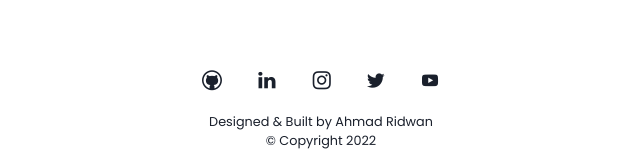
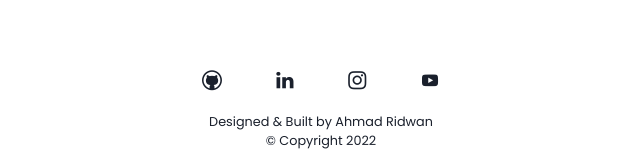
Before and after one commit to pujakesuma/personal-web, a Nuxt app: page / in a window 1280 px wide. Shown: the part 3125-3285 px from the top of the page, without its empty margins (319-959 px from the left). Built offline with nearby package versions, Linux system fonts and the light colour scheme.

Commit message:
fix(socmed): remove twitter

```diff
--- a/components/Footer.vue
+++ b/components/Footer.vue
@@ -45,11 +45,6 @@ export default {
           label: 'Instagram'
         },
         {
-          icon: 'gsicon-twitter',
-          link: 'https://twitter.com/ahmadrdwann',
-          label: 'Twitter'
-        },
-        {
           icon: 'gsicon-youtube',
           link: 'https://www.youtube.com/channel/UCQ5Ki8OzJi_t1xTbkymYqMQ',
           label: 'Youtube'
```
